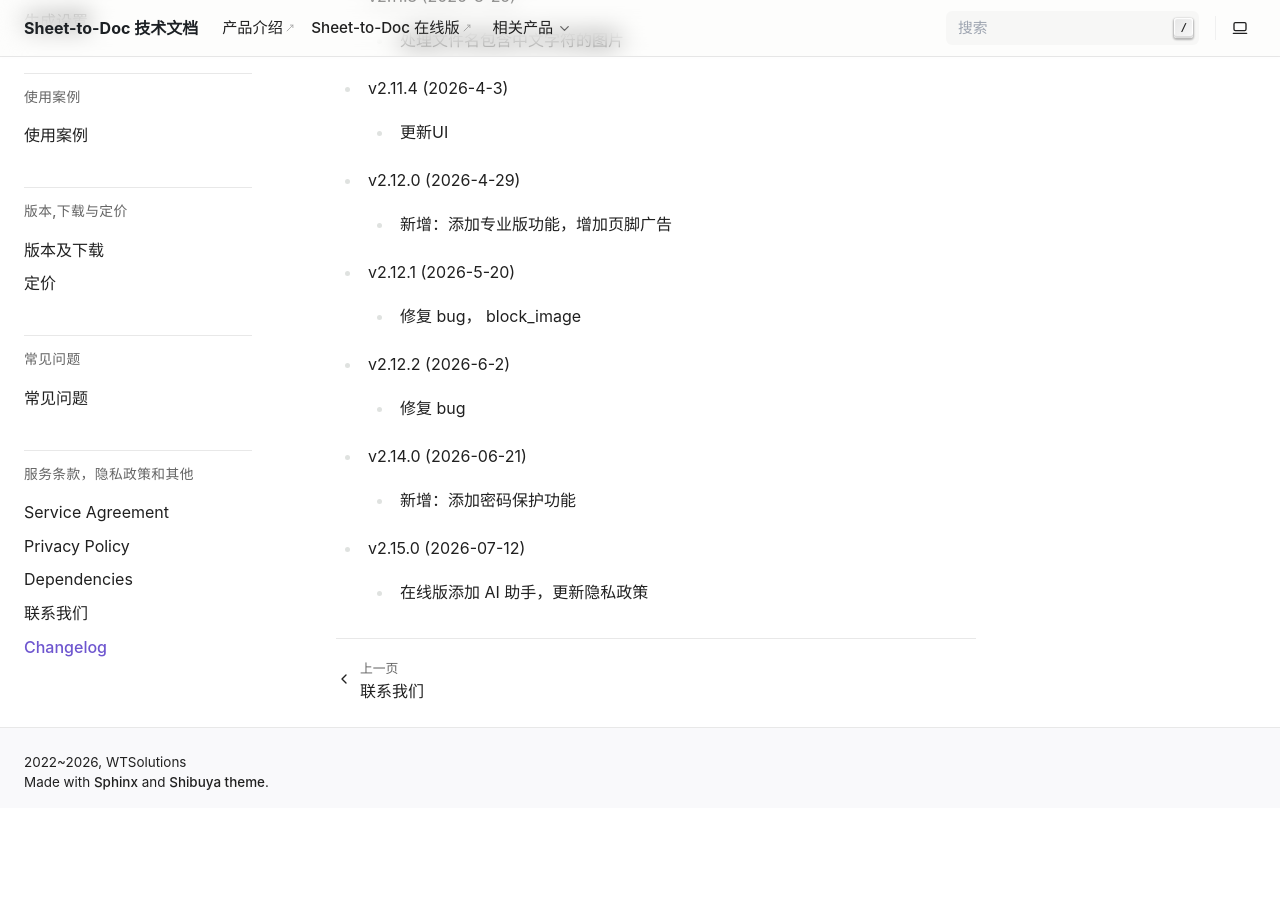
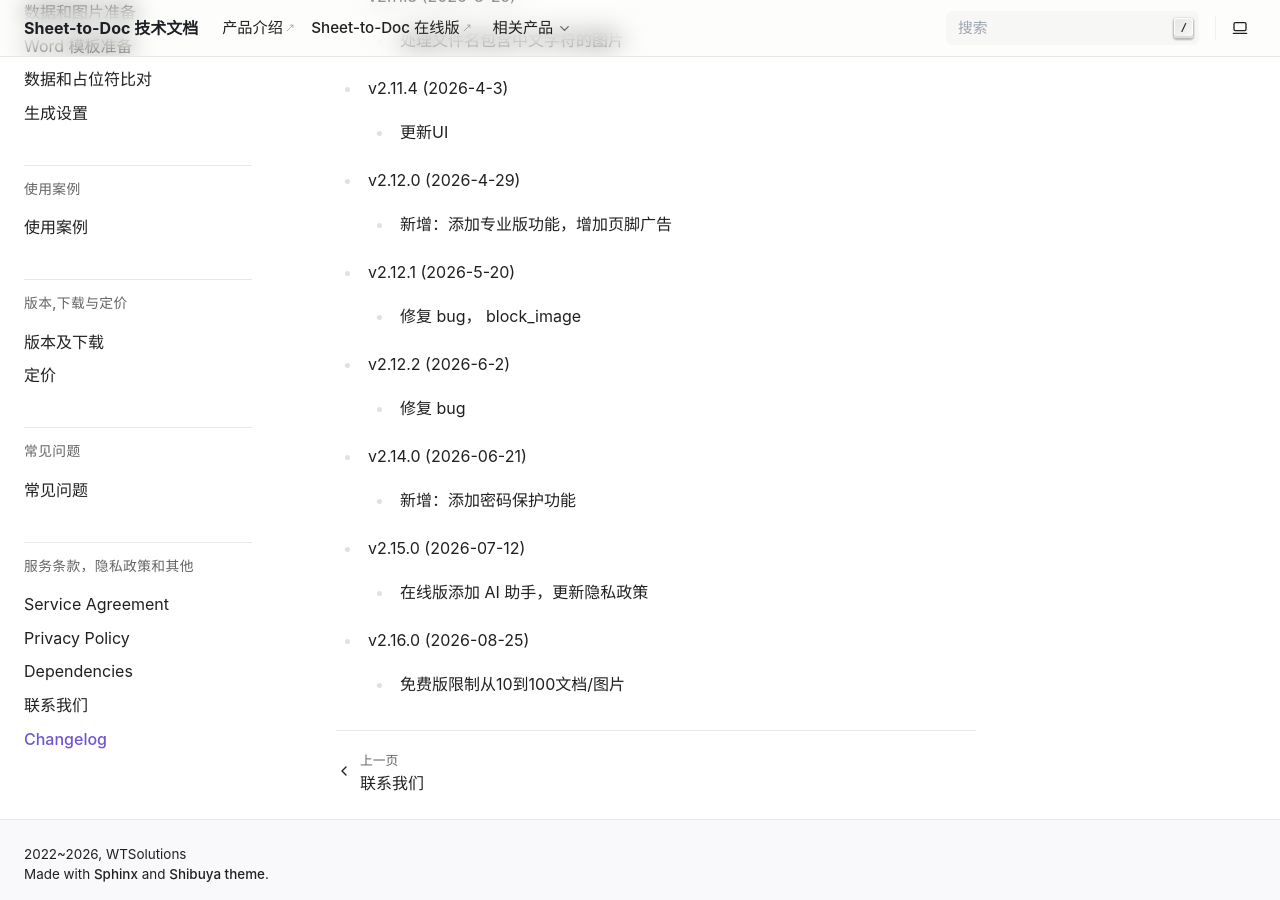
Before and after one commit to he-yang/sheet-to-doc-zh-cn, a Sphinx documentation site: the page built from source/changelog.md, in a window 1280 px wide and 900 px high, scrolled down 2054 px. Built offline with Sphinx 7.4.7, drawn with Linux system fonts in a browser that asks for light colours; before the commit the page ends 2862 px from its top, so only the background shows below that.

Commit message:
update free limit

```diff
--- a/source/changelog.md
+++ b/source/changelog.md
@@ -92,3 +92,6 @@
 
 - v2.15.0 (2026-07-12)
   - 在线版添加 AI 助手，更新隐私政策
+
+- v2.16.0 (2026-08-25)
+  - 免费版限制从10到100文档/图片
--- a/source/conf.py
+++ b/source/conf.py
@@ -9,7 +9,7 @@
 project = 'Sheet-to-Doc 技术文档'
 copyright = '2022~2026, WTSolutions'
 author = 'WTSolutions'
-release = '2.15.0.0'
+release = '2.16.0.0'
 
 # -- General configuration ---------------------------------------------------
 # https://www.sphinx-doc.org/en/master/usage/configuration.html#general-configuration
```
Also changed, not shown: source/Pricing.md (+2 -2 lines).
